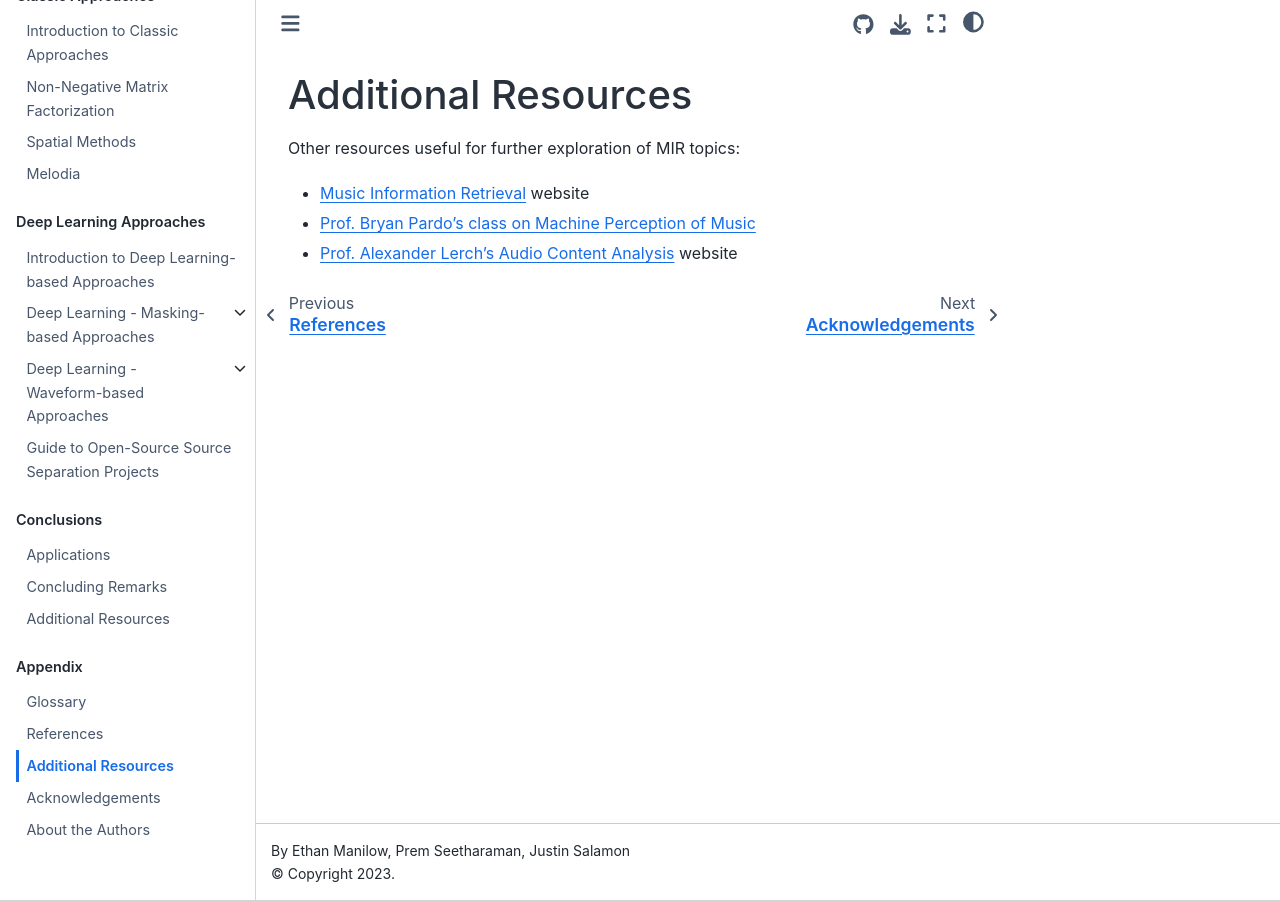
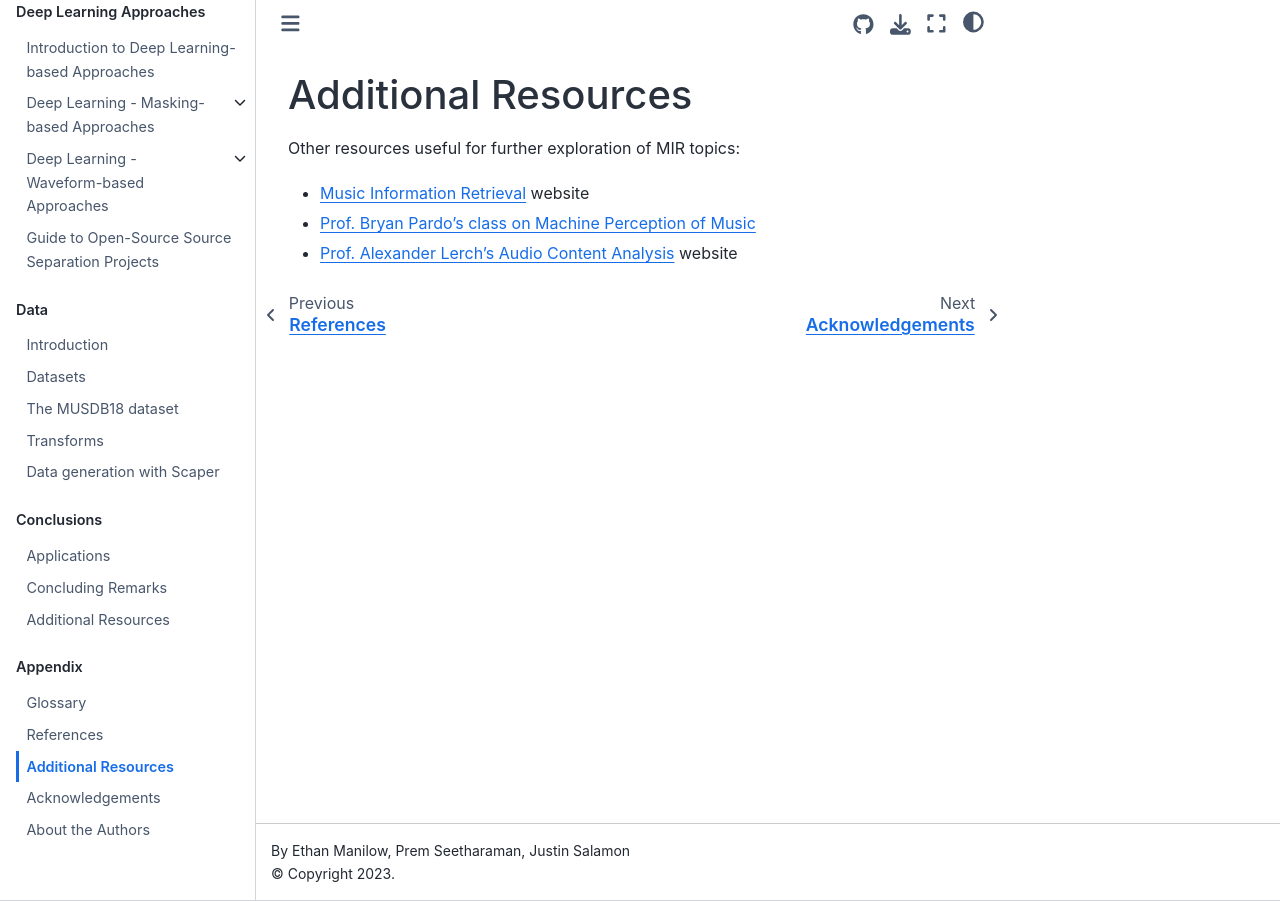
Before and after one commit to source-separation/tutorial, a Jupyter Book: the page built from book/appendix/resources.md, in a window 1280 px wide. Built offline with Jupyter Book 1.0.4 settings and Sphinx 7.4.7 and the Sphinx Book theme 1.1.4, drawn with Linux system fonts in a browser that asks for light colours; pages that are not in the unit, such as notebooks, are missing from menus.

Commit message:
Update toc

```diff
--- a/book/_toc.yml
+++ b/book/_toc.yml
@@ -37,6 +37,13 @@
         - file: approaches/deep/dprnn
     - file: approaches/open_src_projects
 
+- part: Data
+  chapters:
+    - file: data/intro
+    - file: data/datasets
+    - file: data/musdb18
+    - file: data/transforms
+    - file: data/scaper
 
 - part: Conclusions
   chapters:
```
